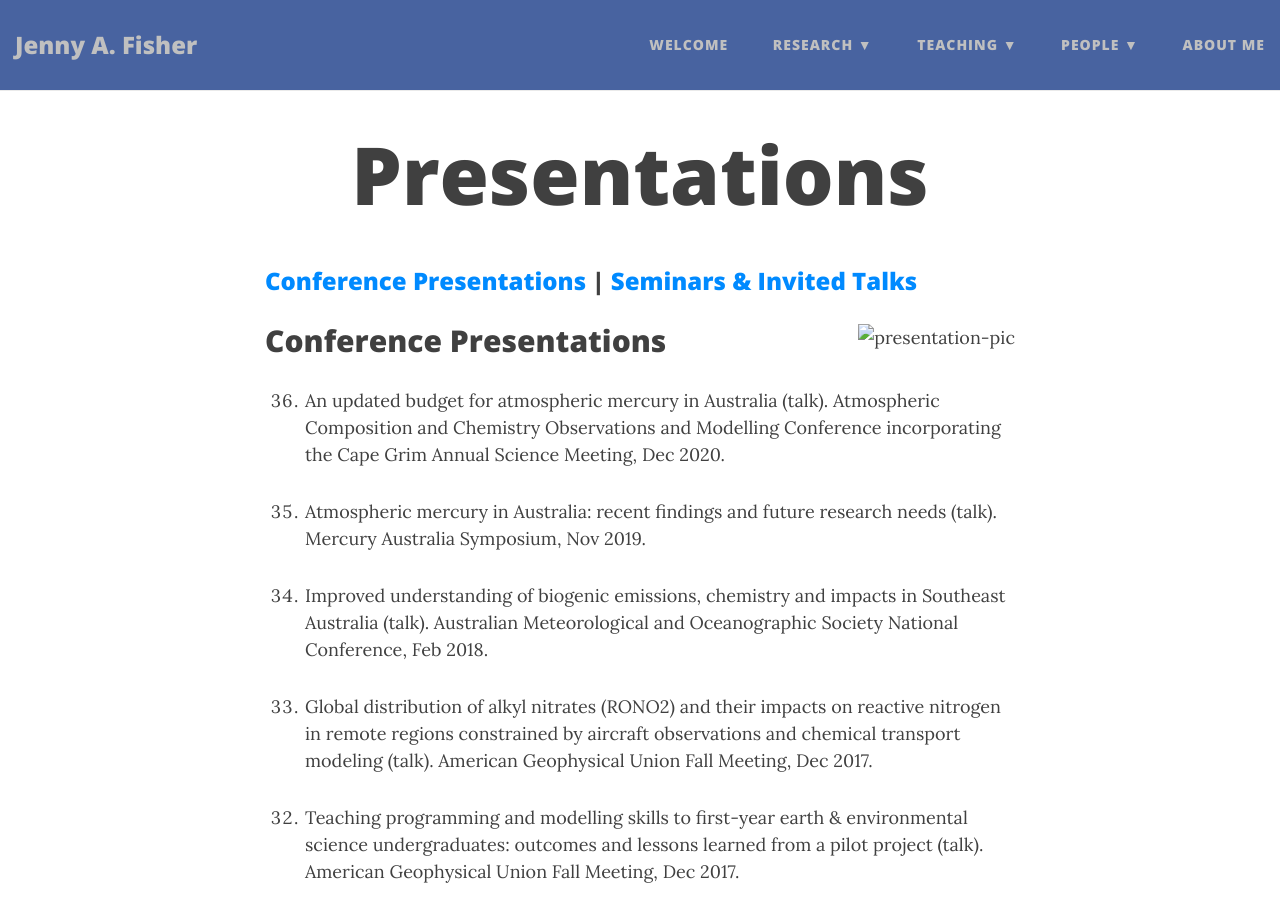
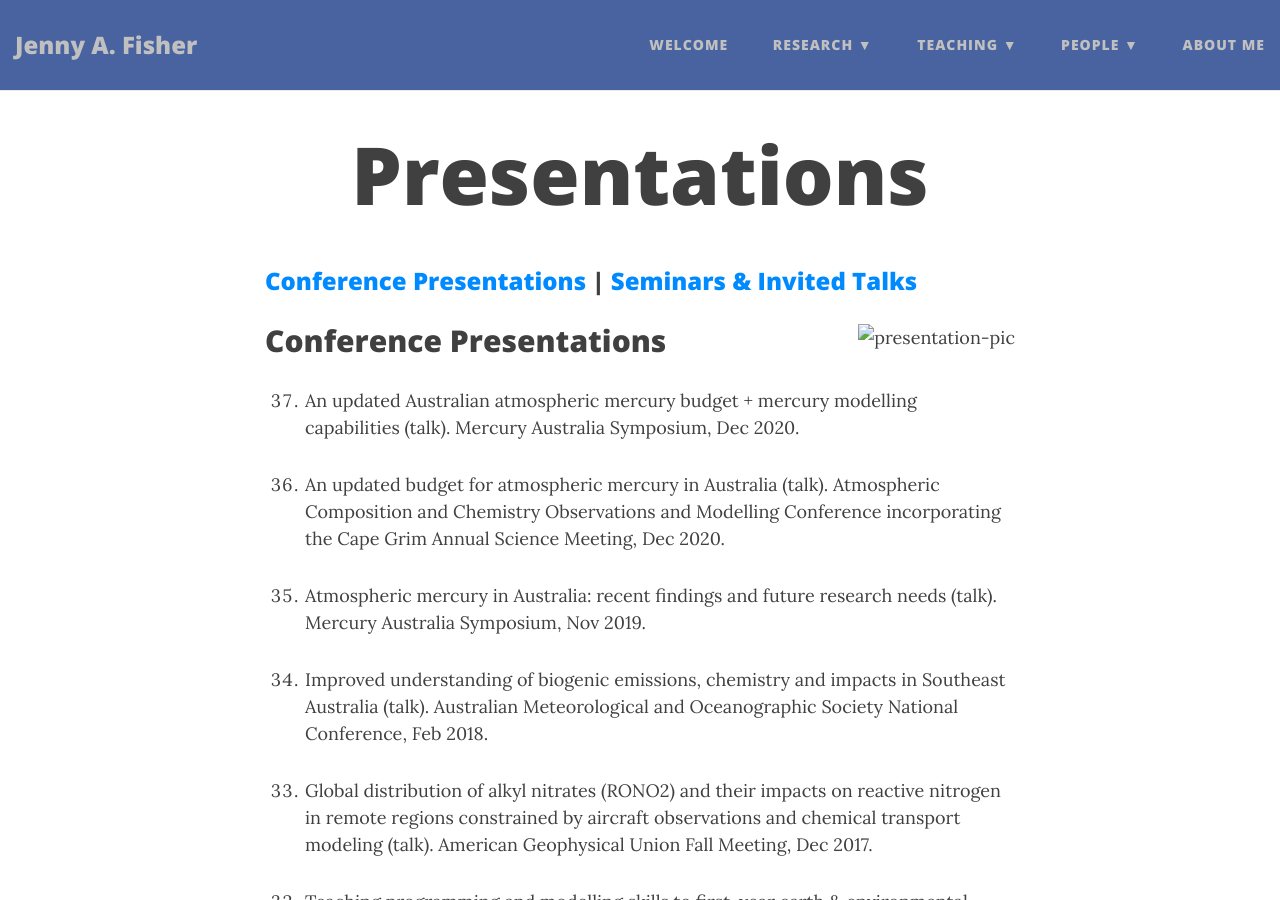
Before and after one commit to jennyfisher/jennyfisher.github.io, a Jekyll site: the page built from presentations.md, in a window 1280 px wide and 900 px high. Built offline with Jekyll 4.4.1, drawn with Linux system fonts in a browser that asks for light colours; nearby versions of some CDN libraries.

Commit message:
Add Mercury Australia 2020

```diff
--- a/presentations.md
+++ b/presentations.md
@@ -8,6 +8,8 @@ title: Presentations
 ![presentation-pic](img/presenting.jpeg){:style="float: right;margin-left: 7px;:class="img-responsive"}
 
 ## Conference Presentations
+
+1. An updated Australian atmospheric mercury budget + mercury modelling capabilities (talk). Mercury Australia Symposium, Dec 2020.
 
 1. An updated budget for atmospheric mercury in Australia (talk). Atmospheric Composition and Chemistry Observations and Modelling Conference incorporating the Cape Grim Annual Science Meeting, Dec 2020.
 
```
